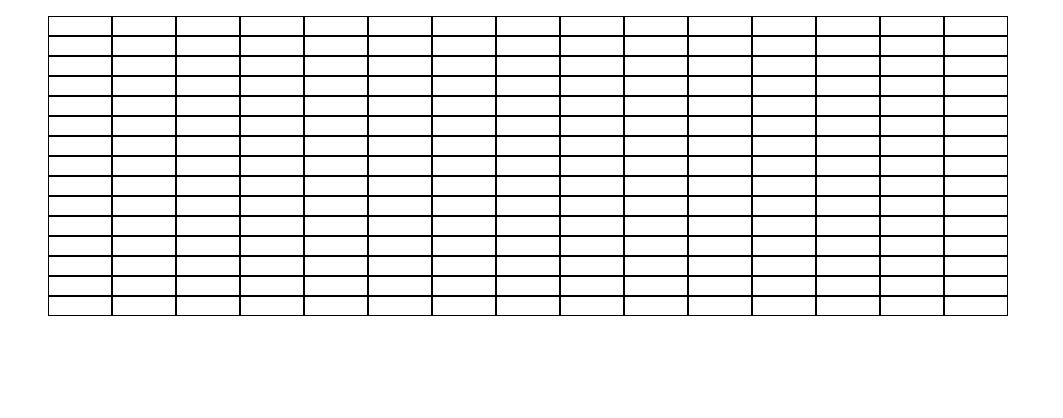
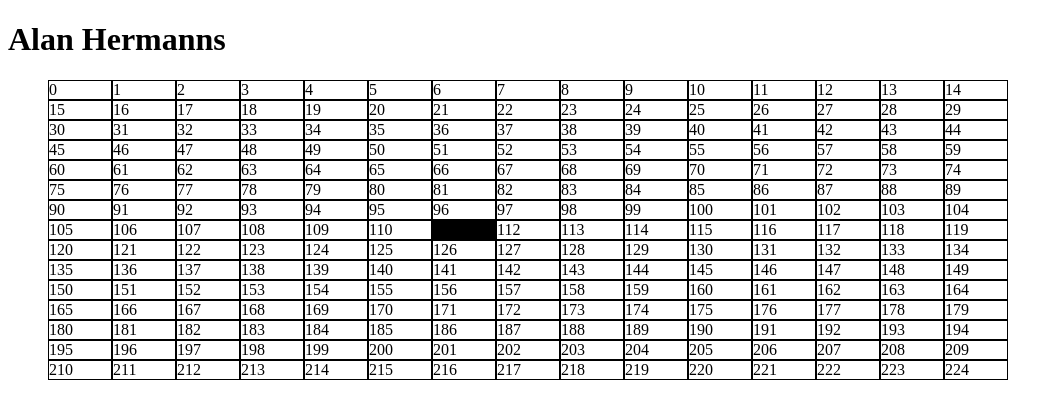
Before and after one commit to alanhermanns/blackSquare, a React app: page / in a window 1280 px wide. Shown: the whole page, without its empty margins (0-1063 px from the left). Built offline with nearby package versions, Linux system fonts and the light colour scheme.

Commit message:
black sqr

```diff
--- a/src/components/Grid/Grid.css
+++ b/src/components/Grid/Grid.css
@@ -4,8 +4,6 @@ ul{
     list-style: none;
     li{
         border: .5px solid black;
-        color: white;
         font-size: 10;
     }
 }
-//background-color:rgb(89, 70, 143);
--- a/src/components/Grid/Grid.js
+++ b/src/components/Grid/Grid.js
@@ -16,13 +16,14 @@ const Grid = () => {
   }
   const gridLis = gridArr.map(i => {
     if(holeNumbers.includes(i)){
-      return (<li key={i} value={i} style={{ backgroundColor:'black' }}>{i}</li>);
+      console.log(i);
+      return (<li key={i} value={i} style={{ backgroundColor: 'black' }}>{i}</li>);
     }
     return (<li key={i} value={i}>{i}</li>);
   });
 
   useEffect(() => {
-    const gapNumbers = makeRandomGap();
+    const gapNumbers = makeRandomGap()[0];
     setHoleNumbers(gapNumbers);
   }, [loading]);
 
@@ -32,9 +33,12 @@ const Grid = () => {
 
 
   return (
-    <ul className={styles.Grid}>
-      {gridLis}
-    </ul>
+    <>
+      <h1>Alan Hermanns</h1>
+      <ul className={styles.Grid}>
+        {gridLis}
+      </ul>
+    </>
   );
 }
 ;
--- a/src/help/makeRandomGap.js
+++ b/src/help/makeRandomGap.js
@@ -1,6 +1,7 @@
 export const makeRandomGap = () => {
   let size = Math.floor(Math.random() * 9);
   let start = Math.floor(Math.random() * 200);
+  console.log('size', size);
   const makeGap = () => {
     let k = 0;
     let arr = [];
@@ -10,6 +11,7 @@ export const makeRandomGap = () => {
         i++;
         arr.push(start + i + k);
       }
+      console.log(arr);
       k = k + 15;
     }
     return arr;
```
